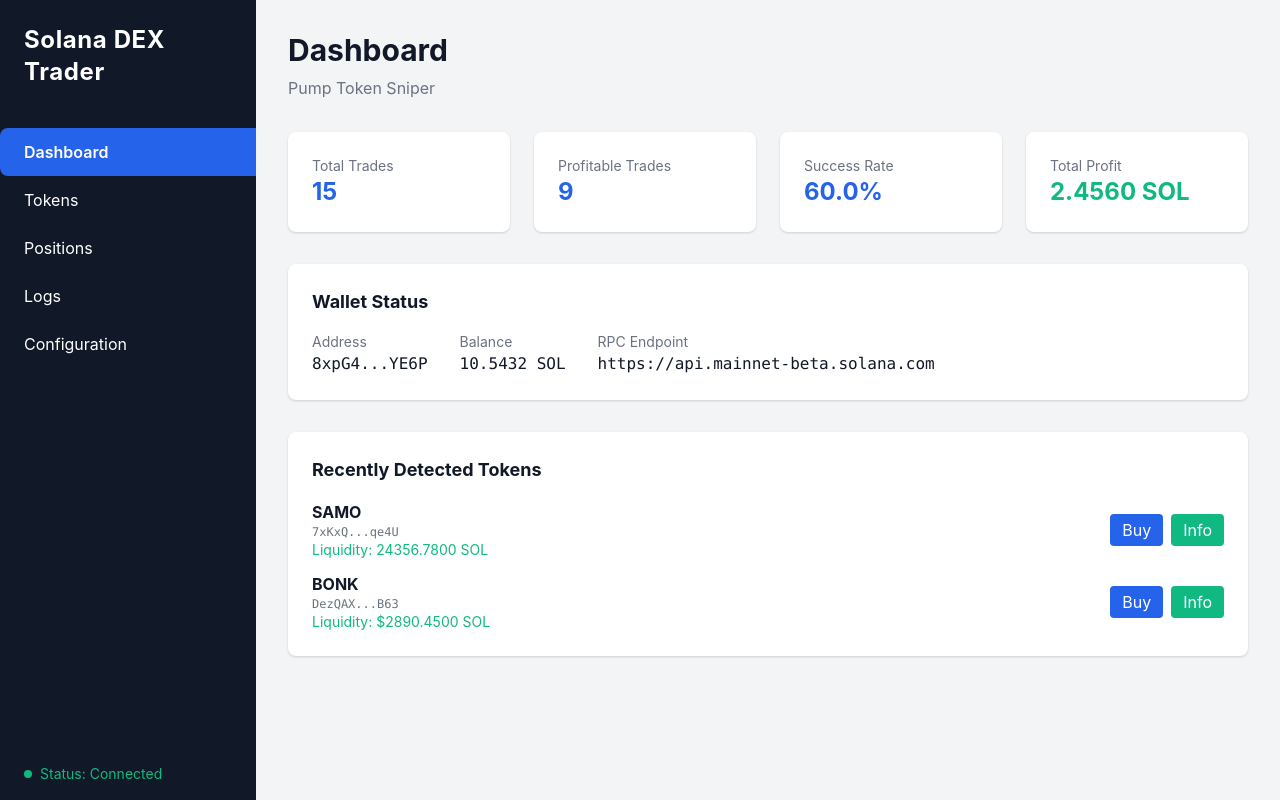
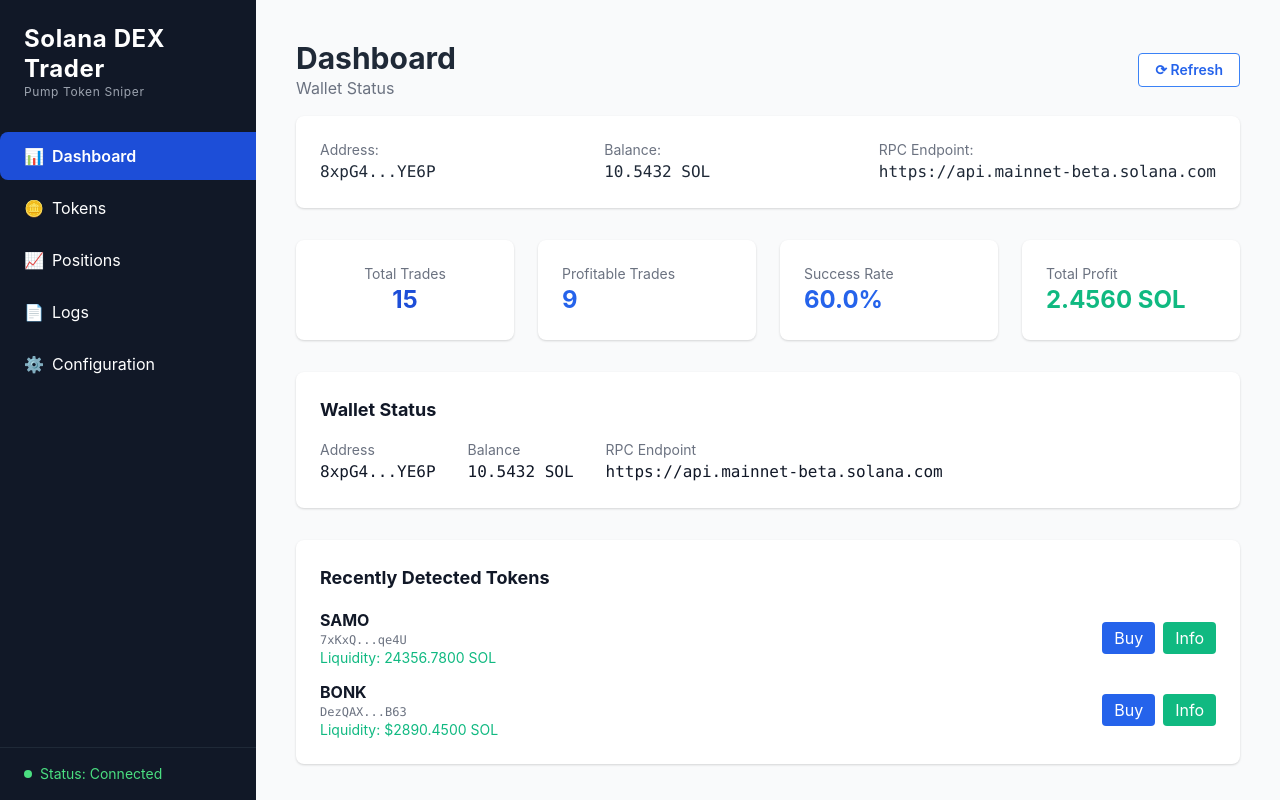
Before and after one commit to ashubitowski/solana-dex-trader, a React (Create React App) app in the folder web/: page / in a window 1280 px wide. Built offline with nearby package versions, Linux system fonts and the light colour scheme.

Commit message:
frontend ui updates

```diff
--- a/web/src/App.tsx
+++ b/web/src/App.tsx
@@ -3,37 +3,70 @@ import './index.css';
 
 function App() {
   return (
-    <div className="flex h-screen bg-background font-sans">
+    <div className="flex h-screen bg-gray-50 font-sans">
       {/* Sidebar */}
-      <aside className="w-64 bg-sidebar text-white flex flex-col justify-between">
+      <aside className="w-64 bg-gray-900 text-white flex flex-col justify-between shadow-lg">
         <div>
-          <div className="px-6 py-6 text-2xl font-bold tracking-wide">Solana DEX Trader</div>
-          <nav className="mt-4">
-            <ul>
-              <li className="px-6 py-3 bg-primary rounded-l-lg font-semibold">Dashboard</li>
-              <li className="px-6 py-3 hover:bg-primary/70 cursor-pointer">Tokens</li>
-              <li className="px-6 py-3 hover:bg-primary/70 cursor-pointer">Positions</li>
-              <li className="px-6 py-3 hover:bg-primary/70 cursor-pointer">Logs</li>
-              <li className="px-6 py-3 hover:bg-primary/70 cursor-pointer">Configuration</li>
+          <div className="px-6 py-6 text-2xl font-bold tracking-wide leading-tight">Solana DEX Trader
+            <div className="text-xs font-normal text-gray-400">Pump Token Sniper</div>
+          </div>
+          <nav className="mt-2">
+            <ul className="space-y-1">
+              <li className="flex items-center px-6 py-3 bg-blue-700 rounded-l-lg font-semibold">
+                <span className="mr-2">📊</span> Dashboard
+              </li>
+              <li className="flex items-center px-6 py-3 hover:bg-blue-600/70 cursor-pointer rounded-l-lg">
+                <span className="mr-2">🪙</span> Tokens
+              </li>
+              <li className="flex items-center px-6 py-3 hover:bg-blue-600/70 cursor-pointer rounded-l-lg">
+                <span className="mr-2">📈</span> Positions
+              </li>
+              <li className="flex items-center px-6 py-3 hover:bg-blue-600/70 cursor-pointer rounded-l-lg">
+                <span className="mr-2">📄</span> Logs
+              </li>
+              <li className="flex items-center px-6 py-3 hover:bg-blue-600/70 cursor-pointer rounded-l-lg">
+                <span className="mr-2">⚙️</span> Configuration
+              </li>
             </ul>
           </nav>
         </div>
-        <div className="px-6 py-4 flex items-center gap-2">
-          <span className="inline-block w-2 h-2 bg-success rounded-full" />
-          <span className="text-sm text-success">Status: Connected</span>
+        <div className="px-6 py-4 flex items-center gap-2 border-t border-gray-800">
+          <span className="inline-block w-2 h-2 bg-green-400 rounded-full" />
+          <span className="text-sm text-green-400">Status: Connected</span>
         </div>
       </aside>
 
       {/* Main Content */}
-      <main className="flex-1 p-8 overflow-y-auto bg-background">
-        <div className="mb-8">
-          <h1 className="text-3xl font-bold text-textMain mb-2">Dashboard</h1>
-          <div className="text-textSecondary">Pump Token Sniper</div>
+      <main className="flex-1 p-10 overflow-y-auto bg-gray-50">
+        <div className="flex items-center justify-between mb-4">
+          <div>
+            <h1 className="text-3xl font-bold text-gray-800 mb-0">Dashboard</h1>
+            <div className="text-gray-500">Wallet Status</div>
+          </div>
+          <button className="px-4 py-1.5 bg-white border border-blue-500 text-blue-600 rounded hover:bg-blue-50 text-sm font-semibold transition">⟳ Refresh</button>
         </div>
+
+        {/* Wallet Status Card */}
+        <div className="bg-white rounded-lg shadow-card p-6 flex flex-col md:flex-row md:items-center md:justify-between mb-8">
+          <div>
+            <div className="text-gray-500 text-sm">Address:</div>
+            <div className="font-mono text-gray-800">8xpG4...YE6P</div>
+          </div>
+          <div className="mt-4 md:mt-0">
+            <div className="text-gray-500 text-sm">Balance:</div>
+            <div className="font-mono text-gray-800">10.5432 SOL</div>
+          </div>
+          <div className="mt-4 md:mt-0">
+            <div className="text-gray-500 text-sm">RPC Endpoint:</div>
+            <div className="font-mono text-gray-800">https://api.mainnet-beta.solana.com</div>
+          </div>
+        </div>
+
+        {/* Statistics Cards */}
         <div className="grid grid-cols-1 md:grid-cols-4 gap-6 mb-8">
-          <div className="bg-white rounded-lg shadow-card p-6">
-            <div className="text-textSecondary text-sm">Total Trades</div>
-            <div className="text-2xl font-bold text-primary">15</div>
+          <div className="bg-white rounded-lg shadow-card p-6 flex flex-col items-center">
+            <div className="text-gray-500 text-sm">Total Trades</div>
+            <div className="text-2xl font-bold text-blue-700">15</div>
           </div>
           <div className="bg-white rounded-lg shadow-card p-6">
             <div className="text-textSecondary text-sm">Profitable Trades</div>
```
